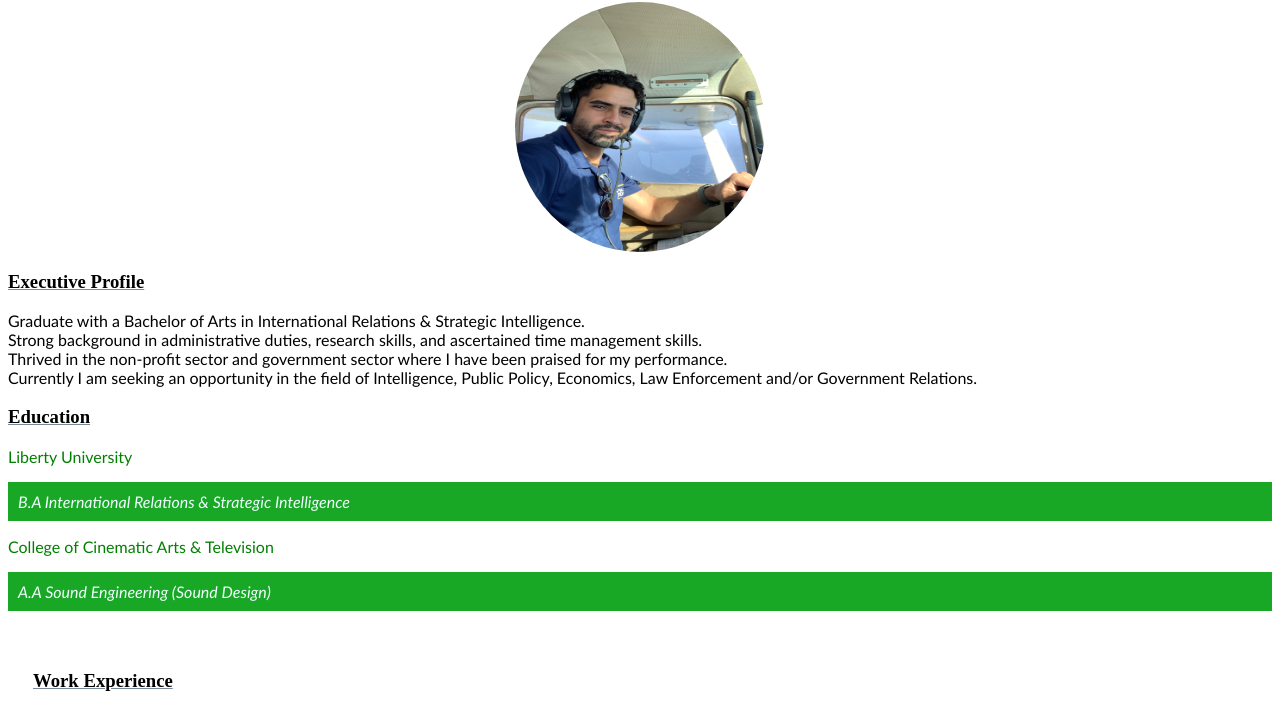
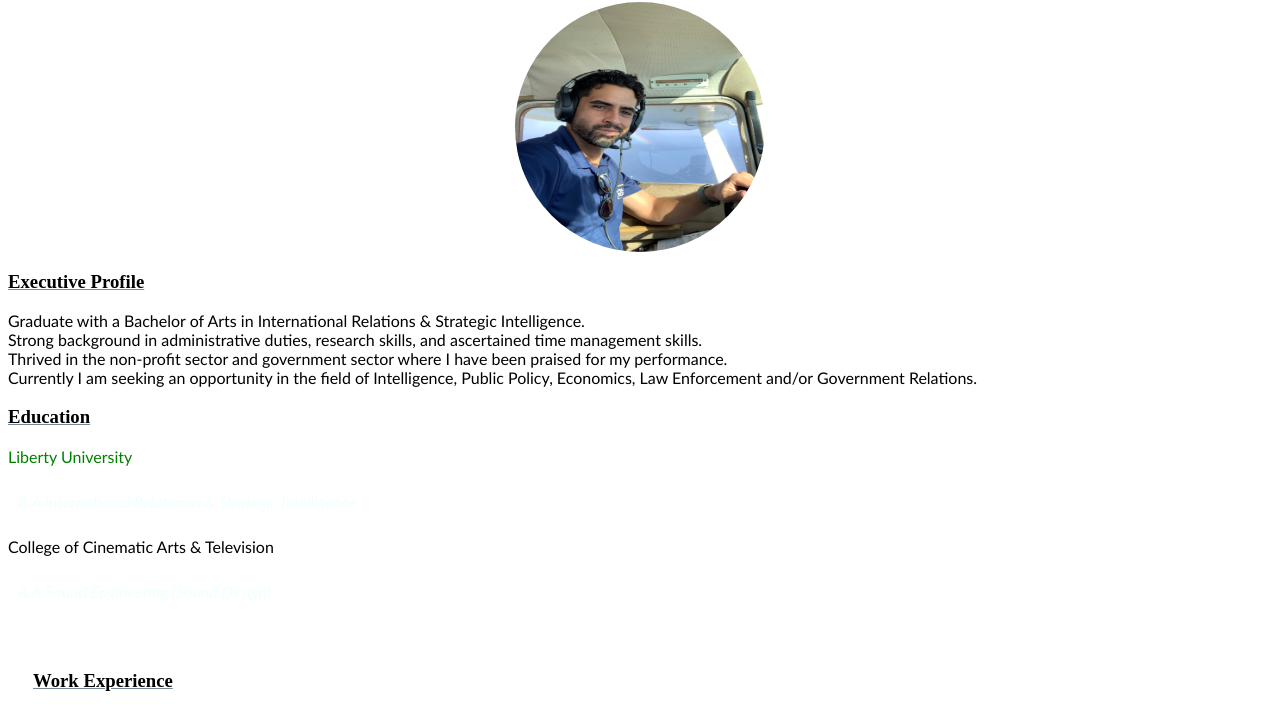
Before and after one commit to PHL-LC101-April22/js-assignment-4-html-me-something-Rafycruz23, a website: page index.html in a window 1280 px wide. Shown: the part 89-797 px from the top of the page. Drawn offline with Linux system fonts and the light colour scheme.

Commit message:
added new child to body

```diff
--- a/index.html
+++ b/index.html
@@ -1,9 +1,11 @@
 <!DOCTYPE html>
 <html>
+
 <head>
    <link rel="stylesheet" href="styles.css">
    <title>Rafael Cruz' Not so Professional Resume</title>
 </head>
+
 <body>
    <header>Welcome!</header>
    <main>
@@ -20,8 +22,8 @@
 
       <h3>Education</h3>
       <p id="testP" class="funParagraph">Liberty University</p>
-      <p id="degree"><em>B.A International Relations & Strategic Intelligence</em></p>
-      <p id="education", class="funParagraph">College of Cinematic Arts & Television</p>
+      <p id="degree"><em>B.A International Relationss & Strategic Intelligence</em></p>
+      <p id="education">College of Cinematic Arts & Television</p>
       <p id="degree"><em>A.A Sound Engineering (Sound Design)</em></p>
       <div id="experience">
          <h3> Work Experience</h3>
@@ -46,7 +48,8 @@
          </ol>
          <a href="https://www.instagram.com/rafycruz23/">Instagram Page "Check it out! Drop a like! ;)"</a>
       </article>
+   </main>
    <footer>Author: <em>Rafael Cruz</em><br>Date Created: <em>6/7/2022</em></footer>
-      </main>
 </body>
+
 </html>
--- a/styles.css
+++ b/styles.css
@@ -24,7 +24,6 @@
 }
 
 #degree {
-background-color: rgb(25, 168, 37);
 color: azure;
 padding: 10px;
 }
```
Lines whose indentation alone changed are shown as unchanged.
